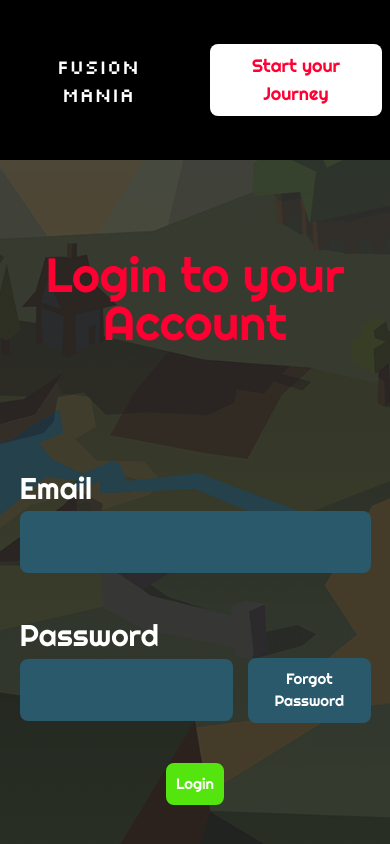
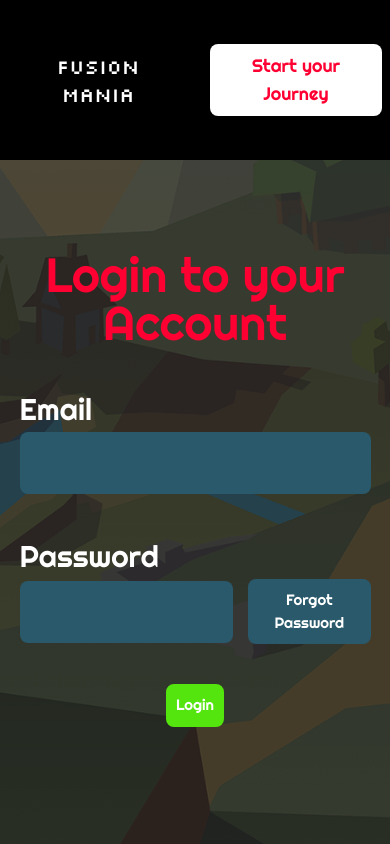
Before and after one commit to Arinji2/Fusion-Mania, a React (Vite) app: page /login in a window 390 px wide. Built offline with nearby package versions, Linux system fonts and the light colour scheme.

Commit message:
FInal Phone Fixes

```diff
--- a/src/pages/auth/login.jsx
+++ b/src/pages/auth/login.jsx
@@ -22,7 +22,7 @@ function Login() {
               <h1 className="text-5xl md:text-7xl text-theme-40">
                 Login to your Account
               </h1>
-              <div className="w-full h-full flex flex-col items-center md:items-end justify-center">
+              <div className="w-full h-full flex flex-col items-center md:items-end justify-start">
                 <div className="flex flex-col items-start justify-start text-white mt-10 md:mt-20 w-[90%] md:mr-5">
                   <p className="text-[30px]">Email</p>
                   <input
```
